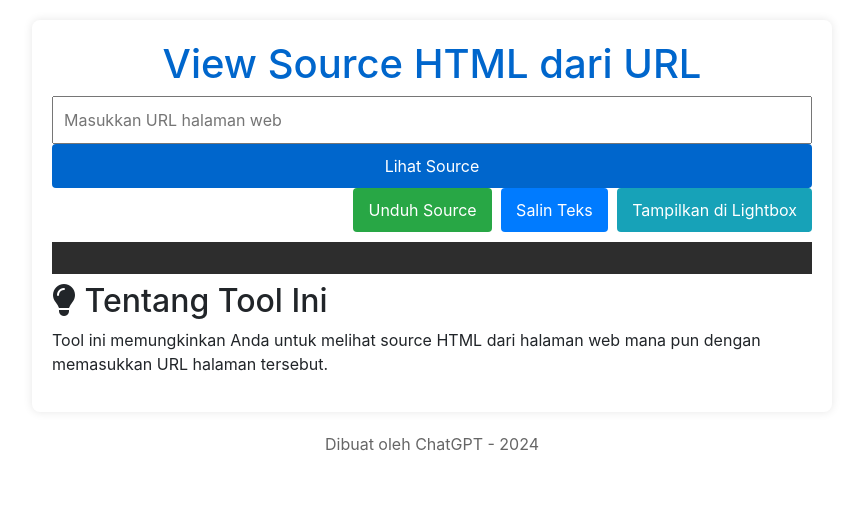
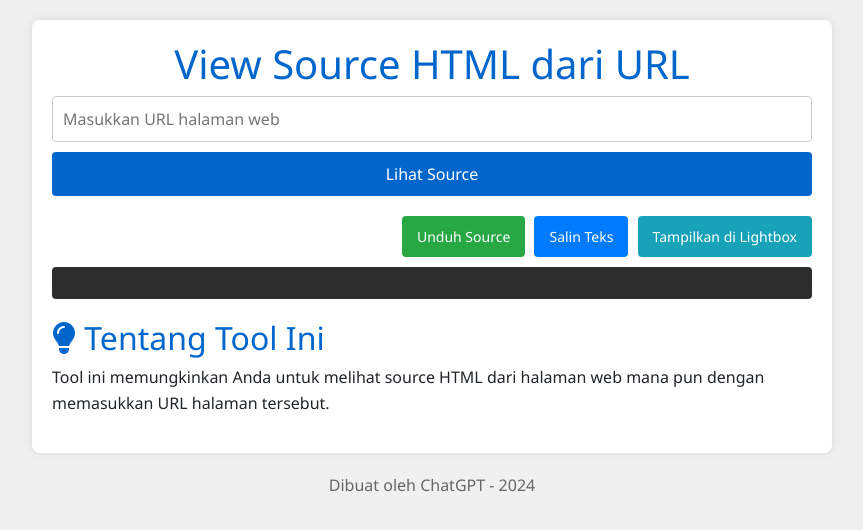
Before and after one commit to iboxyee/babu, a plain HTML site: page index.html in a window 1280 px wide. Shown: the whole page, without its empty margins (208-1071 px from the left). Drawn offline with nearby package versions, Linux system fonts and the light colour scheme; some packages are replaced by stand-ins of ours; a script that the page names is missing.

Commit message:
Update style.css

```diff
--- a/style.css
+++ b/style.css
@@ -1,5 +1,11 @@
-
+        body {
+            font-family: 'Segoe UI', Tahoma, Geneva, Verdana, sans-serif;
+            background-color: #f0f0f0;
+            margin: 0;
+            padding: 0;
+        }
         .container {
+            width: 100%;
             max-width: 800px;
             margin: 20px auto;
             background-color: #fff;
@@ -11,37 +17,80 @@ h1 {
             text-align: center;
             color: #0066cc;
         }
-.input-group input[type="text"],
+        .input-group {
+            margin-bottom: 20px;
+        }
+        .input-group input[type="text"] {
+            width: 100%;
+            padding: 10px;
+            font-size: 16px;
+            border: 1px solid #ccc;
+            border-radius: 4px;
+            margin-bottom: 10px;
+            box-sizing: border-box;
+        }
         .input-group button {
             width: 100%;
             padding: 10px;
-    font-size: 16px;
-}
-.input-group button {
             background-color: #0066cc;
             color: white;
             border: none;
             border-radius: 4px;
             cursor: pointer;
+            font-size: 16px;
         }
         .button-group {
+            margin-bottom: 10px;
             text-align: right;
-    margin-bottom: 10px;
         }
         .button-group button {
             padding: 10px 15px;
-    margin-left: 5px;
             border: none;
             border-radius: 4px;
             cursor: pointer;
+            font-size: 14px;
+            margin-left: 5px;
         }
-.btn-download { background-color: #28a745; color: white; }
-.btn-copy { background-color: #007bff; color: white; }
-.btn-lightbox { background-color: #17a2b8; color: white; }
+        .btn-download {
+            background-color: #28a745;
+            color: white;
+        }
+        .btn-copy {
+            background-color: #007bff;
+            color: white;
+        }
+        .btn-lightbox {
+            background-color: #17a2b8;
+            color: white;
+        }
+        .btn-download:hover {
+            background-color: #218838;
+        }
+        .btn-copy:hover {
+            background-color: #0056b3;
+        }
+        .btn-lightbox:hover {
+            background-color: #138496;
+        }
+        pre {
+            background: #2d2d2d; /* Warna latar belakang untuk pre */
+            padding: 10px; /* Padding untuk pre */
+            border-radius: 4px; /* Border radius untuk pre */
+            overflow: auto; /* Menangani overflow */
+        }
         .footer {
             text-align: center;
             margin-top: 20px;
             color: #666;
+        }
+        .article {
+            margin-top: 20px;
+        }
+        .article h2 {
+            color: #0066cc;
+        }
+        .article p {
+            line-height: 1.6;
         }
         .lightbox {
             display: none;
@@ -54,17 +103,19 @@ h1 {
             justify-content: center;
             align-items: center;
         }
-.lightbox.show { display: flex; }
+        .lightbox iframe {
+            width: 100%;
+            height: 100%;
+            border: none;
+        }
+        .lightbox.show {
+            display: flex;
+        }
         .lightbox .close {
             position: absolute;
-    top: 20px;
+            top: 200px;
             right: 20px;
             color: white;
             font-size: 24px;
             cursor: pointer;
         }
-.lightbox iframe {
-            width: 100%;
-            height: 100%;
-            border: none;
-}
```
Lines whose indentation alone changed are shown as unchanged.
